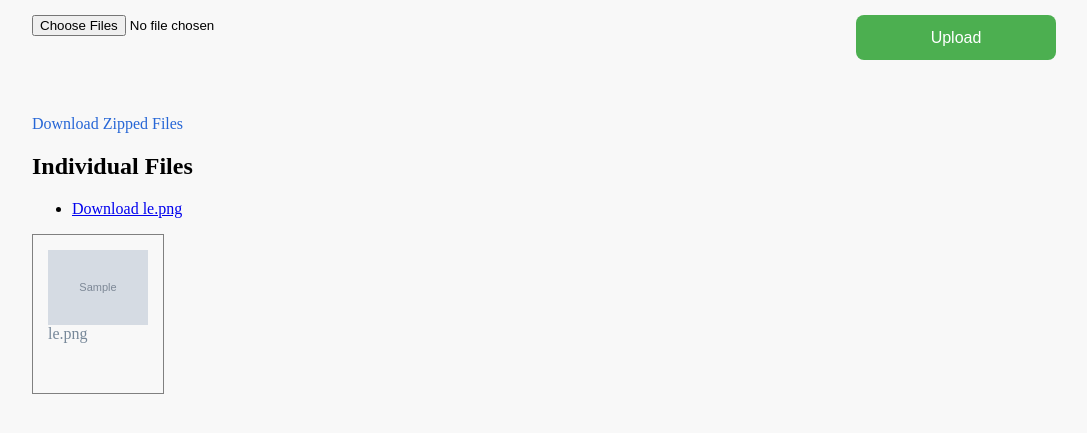
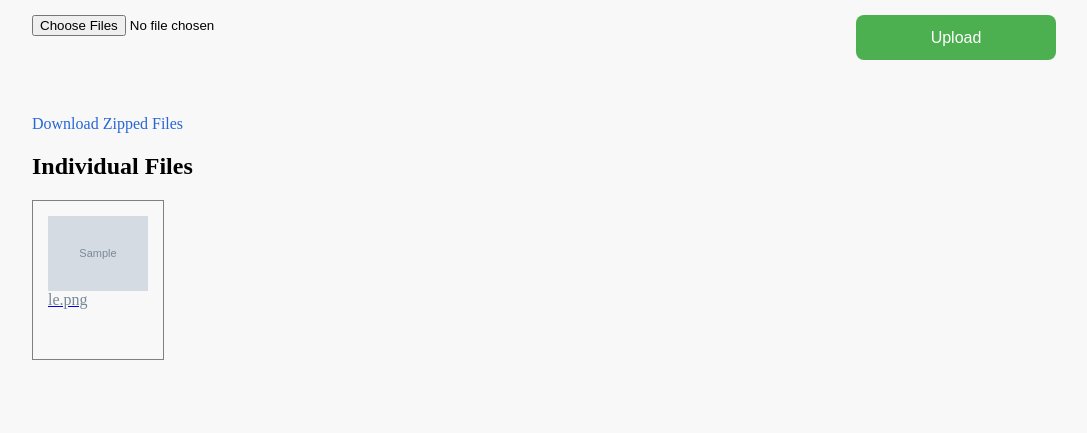
Before and after one commit to lalit-kumar-2097/sequential-naming, a Django app: template uploader/templates/uploader/upload.html in a window 1280 px wide. Shown: the part 143-576 px from the top of the page, without its empty margins (96-1183 px from the left). Run offline with Django 4.2, Linux system fonts and the light colour scheme; the template is opened without the code that fills it: most values are stand-ins (such as "Sample title", 1, 10 or a date in 2020); grey boxes marked "Sample" are stand-in pictures.

Commit message:
Update upload.html
Removed the ugly link list and made the downloadable links at the bottom of each image.

```diff
--- a/uploader/templates/uploader/upload.html
+++ b/uploader/templates/uploader/upload.html
@@ -29,17 +29,14 @@
     <a class="download-link" href="{{ download_url }}">Download Zipped Files</a>
 
     <h2>Individual Files</h2>
-    <ul>
-        {% for file_url in file_urls %}
-            <li><a href="{{ file_url }}">Download {{ file_url|slice:"-6:" }}</a></li>
-        {% endfor %}
-    </ul>
+
 
     <div id="image-container">
 
             {% for file_url in file_urls %}
                 <div class="box">
                     <img src="{{ file_url }}" alt="Image">
+                   <a href="{{ file_url}}" download>
                         <span class="serial">
                             {% if "/" in file_url|slice:"-6:" %}
                                 {{ file_url|slice:"-5:" }}
@@ -47,6 +44,7 @@
                                 {{ file_url|slice:"-6:" }}
                             {% endif %}
                         </span>
+                    </a>
                 </div>
             {% endfor %}
 
```
Lines whose indentation alone changed are shown as unchanged.
